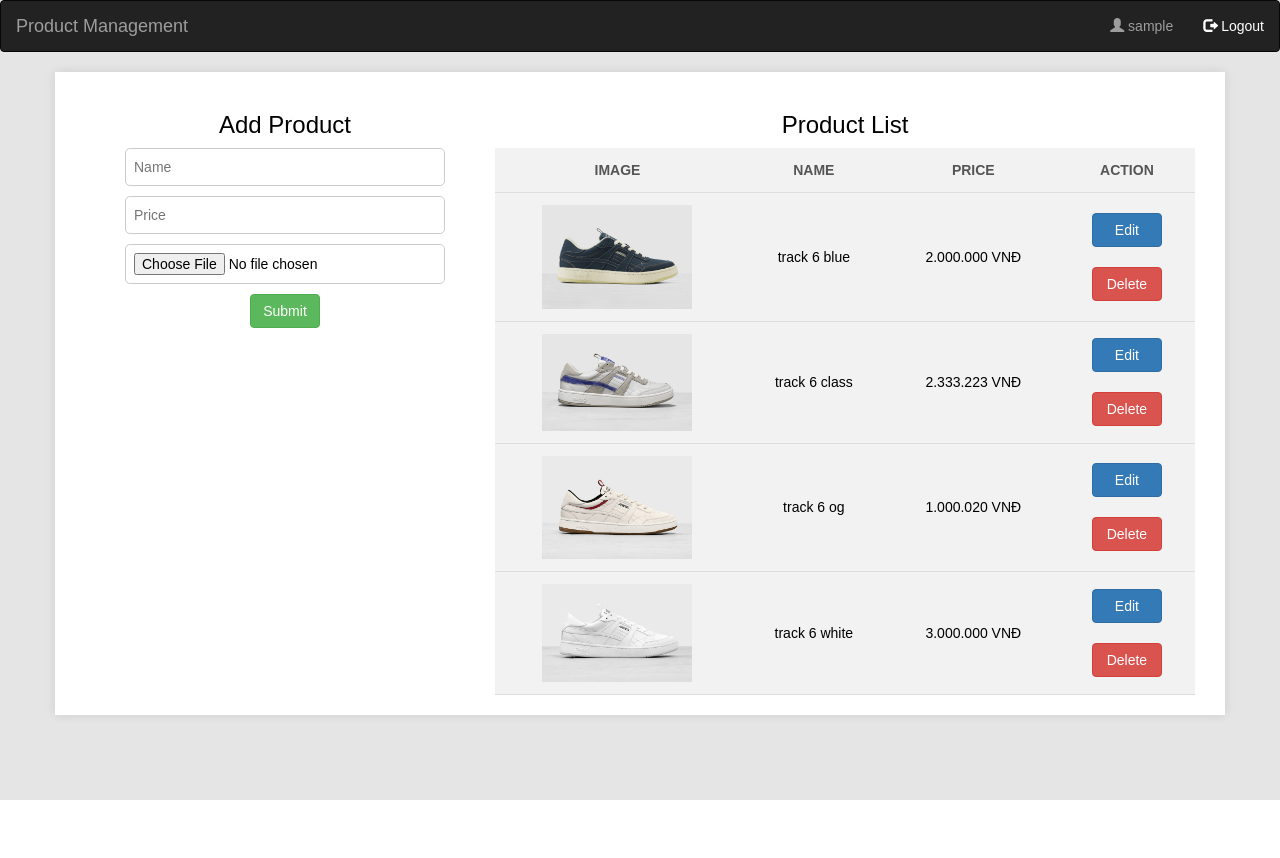
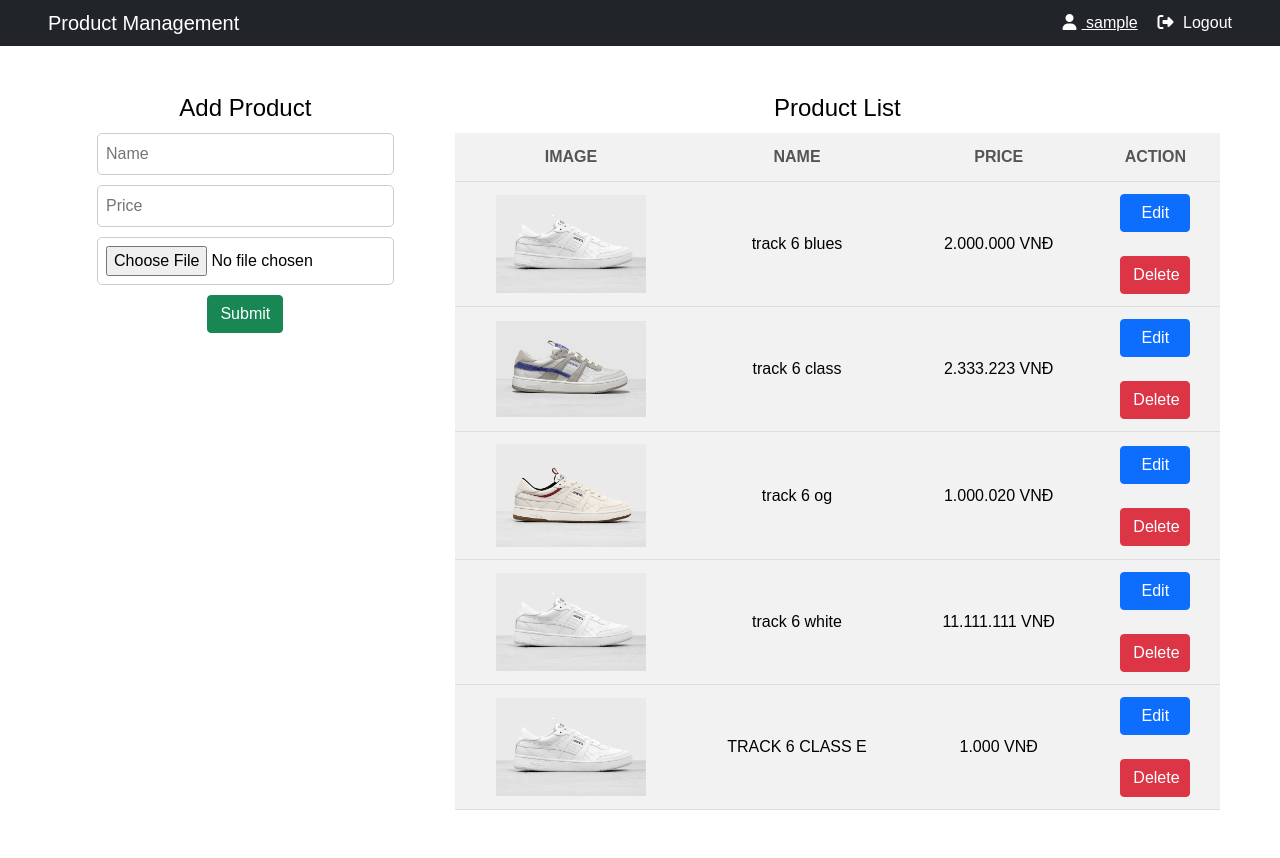
Before and after one commit to leminhtri1511/ktra-php, a PHP site: page /home.php in a window 1280 px wide. Before the commit the page ends 800 px from the top, so only its background shows below. Run offline with PHP 8.4, Linux system fonts and the light colour scheme; the visitor is signed in with stand-in values (Sample User, id 1).

Commit message:
feat: clean code

```diff
--- a/home.php
+++ b/home.php
@@ -8,34 +8,38 @@ require_once 'controller.php';
 <head>
     <title>Home</title>
     <meta name="viewport" content="width=device-width, initial-scale=1">
-    <link rel="stylesheet" href="https://maxcdn.bootstrapcdn.com/bootstrap/3.4.1/css/bootstrap.min.css">
+    <link href="https://cdn.jsdelivr.net/npm/bootstrap@5.0.2/dist/css/bootstrap.min.css" rel="stylesheet" integrity="sha384-EVSTQN3/azprG1Anm3QDgpJLIm9Nao0Yz1ztcQTwFspd3yD65VohhpuuCOmLASjC" crossorigin="anonymous">
     <script src="https://ajax.googleapis.com/ajax/libs/jquery/3.7.1/jquery.min.js"></script>
-    <script src="https://maxcdn.bootstrapcdn.com/bootstrap/3.4.1/js/bootstrap.min.js"></script>
+    <script src="https://cdn.jsdelivr.net/npm/bootstrap@5.0.2/dist/js/bootstrap.bundle.min.js" integrity="sha384-MrcW6ZMFYlzcLA8Nl+NtUVF0sA7MsXsP1UyJoMp4YLEuNSfAP+JcXn/tWtIaxVXM" crossorigin="anonymous"></script>
+    <link rel="stylesheet" href="https://cdnjs.cloudflare.com/ajax/libs/font-awesome/6.4.2/css/all.min.css" integrity="sha512-z3gLpd7yknf1YoNbCzqRKc4qyor8gaKU1qmn+CShxbuBusANI9QpRohGBreCFkKxLhei6S9CQXFEbbKuqLg0DA==" crossorigin="anonymous" referrerpolicy="no-referrer" />
     <link rel="stylesheet" href="style_home.css">
     <script src="script.js"></script>
 </head>
 
 <body>
-    <nav class="navbar navbar-inverse">
-        <div class="container-fluid">
+    <nav class="navbar navbar-expand-lg navbar-light bg-dark">
+        <div class="container-fluid px-xl-5">
             <div class="navbar-header">
-                <a class="navbar-brand" href="#">Product Management</a>
+                <a class="navbar-brand text-white" href="#">Product Management</a>
             </div>
+
             <ul class="nav navbar-nav navbar-right">
-                <li><a href="#"><span class="glyphicon glyphicon-user"></span> <?php echo $username; ?></a></li>
+                <li style="margin-right: 20px"><a href="#" class="text-white"><i class="fa-solid fa-user"></i> <?php echo $username; ?></a></li>
                 <li>
-                    <form method="post" action="home.php" class="logout_btn">
-                        <button type="submit" name="logout" style="background: none; border: none; padding: 0; cursor: pointer;">
-                            <span class="glyphicon glyphicon-log-out"></span> Logout
+                    <form method="post" action="home.php">
+                        <button type="submit" class="text-white" name="logout" style="background: none; border: none; padding: 0; cursor: pointer;">
+                            <i class="fa-solid fa-right-from-bracket"></i> Logout
                         </button>
                     </form>
                 </li>
-
             </ul>
         </div>
     </nav>
-    <div class="container">
-        <div class="add_product text-center">
+
+    <div class="container-fluid bg-white">
+        <div class="row py-5 px-xl-5">
+            <div class="col-4">
+                <div class=" text-center">
                     <h2>Add Product</h2>
                     <form method="post" action="home.php" enctype="multipart/form-data">
                         <input type="text" name="product_name" placeholder="Name" required>
@@ -45,7 +49,9 @@ require_once 'controller.php';
                         <button type="submit" name="add_product" class="btn btn-success">Submit</button>
                     </form>
                 </div>
-        <div class="product_list text-center">
+            </div>
+            <div class="col-8">
+                <div class=" text-center">
                     <h2>Product List</h2>
                     <table>
                         <thead>
@@ -65,7 +71,6 @@ require_once 'controller.php';
                                     <td><?php echo $product['name']; ?></td>
                                     <td><?php echo number_format($product['price'], 0, '.', '.') . " VNĐ"; ?></td>
                                     <td>
-                                <!-- Đoạn code thay thế cho link "Delete" -->
                                         <button type="button" class="btn btn-primary edit-btn" onclick="openEditForm(<?php echo $key; ?>)">Edit</button>
                                         <br><br>
                                         <button type="button" class="btn btn-danger del-btn" onclick="deleteProduct(<?php echo $key; ?>)">Delete</button>
@@ -77,7 +82,7 @@ require_once 'controller.php';
                     </table>
                 </div>
 
-        <div id="editModal" class="modal">
+                <div id="editModal" class="modal text-center">
                     <div class="modal-content">
                         <span class="close">&times;</span>
                         <h2>Edit Product</h2>
@@ -87,12 +92,14 @@ require_once 'controller.php';
                             <img id="preview" src="" alt="Preview" style="display: none; width: 150px;">
                             <input type="text" id="editName" name="edit_name" placeholder="Tên sản phẩm" required>
                             <input type="text" id="editPrice" name="edit_price" placeholder="Giá sản phẩm" required>
-                    <button type="submit" name="edit_product">Confirm</button>
+                            <button type="submit" name="edit_product" class="btn btn-success">Confirm</button>
                         </form>
                     </div>
                 </div>
+            </div>
+        </div>
+    </div>
 
-    </div>
 
 
 
--- a/login.php
+++ b/login.php
@@ -17,18 +17,12 @@
     </div>
     <form id="loginForm" method="post" action="home.php" onsubmit="return validateLogin()">
         <h3>Login Here</h3>
-
         <label for="username">Username</label>
         <input type="text" id="username" name="username" placeholder="username" required>
-
         <label for="password">Password</label>
         <input type="password" id="password" name="password" placeholder="password" required>
-
         <button type="submit" name="login">Log In</button>
         <p id="errorMessage" style="color: red; display: none;">Invalid username or password</p>
-        <!-- <br><br> -->
-
-        <!-- <p>Don't have an account? <a href="register.php">Register</a></p> -->
     </form>
     <script>
         function validateLogin() {
--- a/products.txt
+++ b/products.txt
@@ -1,4 +1,5 @@
-uploads/TRACK 6 2.BLUES.png | track 6 blue | 2000000
+uploads/TRACK 6 2.BLUES.png | track 6 blues| 2000000
 uploads/TRACK 6 CLASS E.png | track 6 class | 2333223
 uploads/TRACK 6 OG.png | track 6 og | 1000020
-uploads/TRACK 6 TRIPLE WHITE.png | track 6 white |  3000000
+uploads/TRACK 6 TRIPLE WHITE.png|track 6 white|11111111
+uploads/TRACK 6 2.BLUES.png|TRACK 6 CLASS E|1000
--- a/style_home.css
+++ b/style_home.css
@@ -17,6 +17,11 @@ body {
     background-color: #ffffff;
     box-shadow: 0 0 10px rgba(0, 0, 0, 0.1);
 
+}
+
+
+ul li i {
+    margin-right: 5px;
 }
 
 .add_product {
@@ -151,3 +156,8 @@ tr:hover {
     width: 70px;
     /* Điều chỉnh kích thước theo ý muốn của bạn */
 }
+
+.add-product-container {
+
+
+}
```
Also changed, not shown: register.php (deleted, +0 -62 lines), uploads/TRACK 6 2.BLUES.png. Lines whose indentation alone changed are shown as unchanged.
